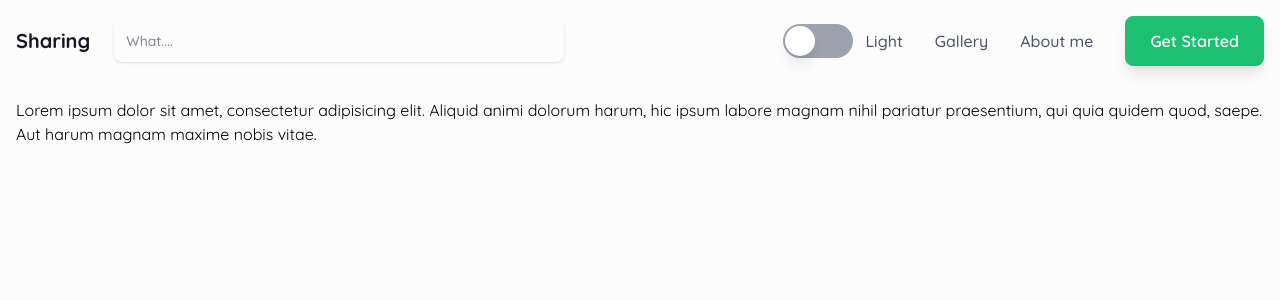
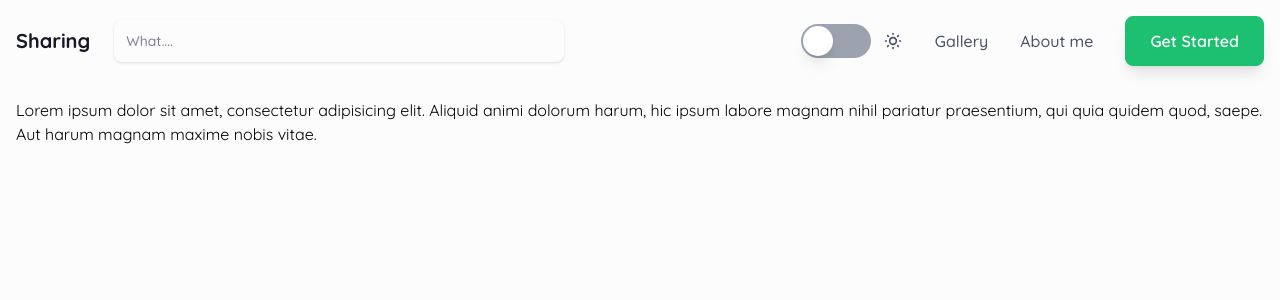
Before and after one commit to sonicname/mern-app-sharing-network, a React (Vite) app in the folder client/: page / in a window 1280 px wide. Shown: the top 300 px of the page. Built offline with nearby package versions, Linux system fonts and the light colour scheme.

Commit message:
update switch darkmode and display icon

```diff
--- /dev/null
+++ b/client/src/components/icons/IconLight.tsx
@@ -0,0 +1,27 @@
+import React from "react";
+import classNames from "classnames";
+
+interface IconProps {
+  className?: string;
+}
+
+const IconLight = ({ className }: IconProps) => {
+  return (
+    <svg
+      xmlns="http://www.w3.org/2000/svg"
+      className={classNames("h-5 w-5 duration-200", className)}
+      fill="none"
+      viewBox="0 0 24 24"
+      stroke="#4B5264"
+      strokeWidth="2"
+    >
+      <path
+        strokeLinecap="round"
+        strokeLinejoin="round"
+        d="M12 3v1m0 16v1m9-9h-1M4 12H3m15.364 6.364l-.707-.707M6.343 6.343l-.707-.707m12.728 0l-.707.707M6.343 17.657l-.707.707M16 12a4 4 0 11-8 0 4 4 0 018 0z"
+      />
+    </svg>
+  );
+};
+
+export default IconLight;
--- /dev/null
+++ b/client/src/components/icons/IconMoon.tsx
@@ -0,0 +1,27 @@
+import React from "react";
+import classNames from "classnames";
+
+interface IconProps {
+  className?: string;
+}
+
+const IconMoon = ({ className }: IconProps) => {
+  return (
+    <svg
+      xmlns="http://www.w3.org/2000/svg"
+      className={classNames("h-5 w-5 duration-200", className)}
+      fill="none"
+      viewBox="0 0 24 24"
+      stroke="#B2B3BD"
+      strokeWidth="2"
+    >
+      <path
+        strokeLinecap="round"
+        strokeLinejoin="round"
+        d="M20.354 15.354A9 9 0 018.646 3.646 9.003 9.003 0 0012 21a9.003 9.003 0 008.354-5.646z"
+      />
+    </svg>
+  );
+};
+
+export default IconMoon;
--- a/client/src/components/navbar/NavSwitchDarkMode.tsx
+++ b/client/src/components/navbar/NavSwitchDarkMode.tsx
@@ -1,15 +1,15 @@
 import React from "react";
 import Toggle from "../Toggle";
 import { IGlobalState, useGlobalContext } from "../../contexts/global";
+import IconMoon from "../icons/IconMoon";
+import IconLight from "../icons/IconLight";
 
 const NavSwitchDarkMode = () => {
   const { dark, switchDarkMode } = useGlobalContext() as IGlobalState;
   return (
-    <div className="flex items-center gap-x-3">
+    <div className="flex items-center gap-x-3 relative">
       <Toggle on={dark} setOn={switchDarkMode} />
-      <span className="font-medium text-md text-text2 dark:text-text4">
-        {dark ? "Dark" : "Light"}
-      </span>
+      {dark ? <IconMoon /> : <IconLight />}
     </div>
   );
 };
--- a/client/src/main.tsx
+++ b/client/src/main.tsx
@@ -10,7 +10,6 @@ import { GlobalProvider } from "./contexts/global";
 
 const HomePage = lazy(() => import("./pages/HomePage"));
 const SignUpPage = lazy(() => import("./pages/SignUpPage"));
-// @ts-ignore
 const SignInPage = lazy(() => import("./pages/SignInPage"));
 
 ReactDOM.createRoot(document.getElementById("root") as HTMLElement).render(
```
Also changed, not shown: client/src/pages/SignInPage.tsx (renamed from client/src/pages/SignInPage.jsx).
